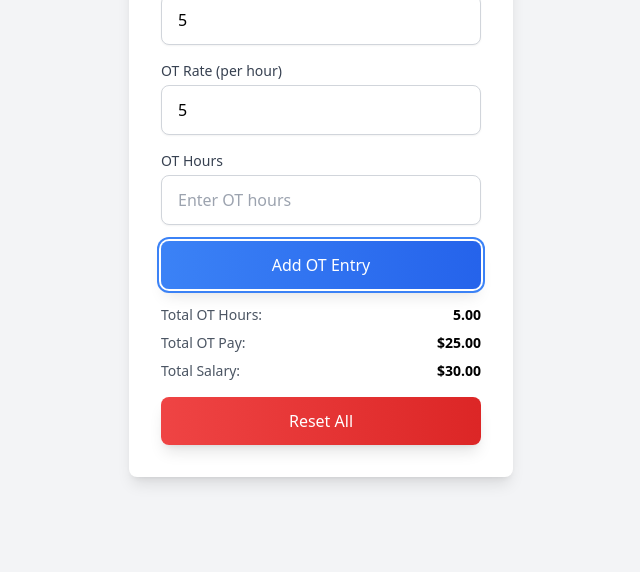
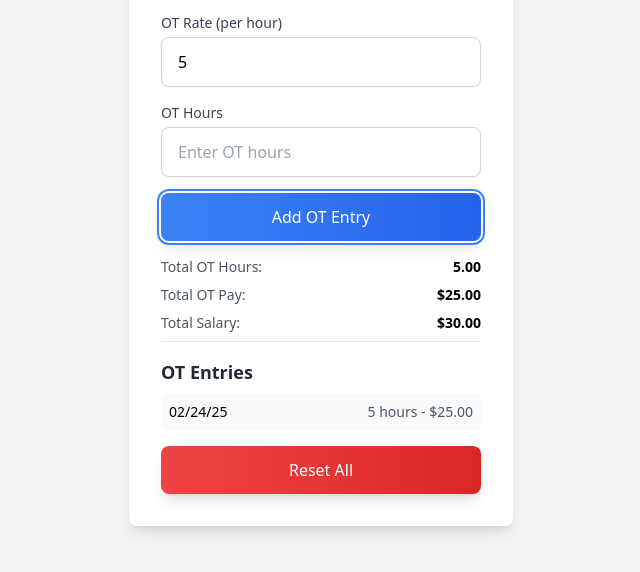
Before and after one commit to piyal007/OT_Tracker2, a plain HTML site: page index.html in a window 1280 px wide. Both pictures are taken after typing "5", "5", "5" into the empty fields and a click on the button "Add OT Entry". Shown: the part 220-792 px from the top of the page, without its empty margins (319-959 px from the left). Drawn offline with nearby package versions, Linux system fonts and the light colour scheme.

Commit message:
add new feature

```diff
--- a/index.html
+++ b/index.html
@@ -43,6 +43,13 @@
                     <span class="text-gray-600">Total Salary:</span>
                     <span id="totalSalary" class="font-semibold">$0</span>
                 </div>
+
+                <div class="mt-4 border-t pt-4">
+                    <h2 class="text-lg font-semibold text-gray-800 mb-2">OT Entries</h2>
+                    <div id="otEntries" class="space-y-2">
+                        <!-- OT entries will be displayed here -->
+                    </div>
+                </div>
             </div>
 
             <button id="resetBtn" class="mt-6 w-full bg-gradient-to-r from-red-500 to-red-600 text-white py-3 px-6 rounded-lg font-medium shadow-lg transition-all duration-200 hover:from-red-600 hover:to-red-700 hover:shadow-xl focus:outline-none focus:ring-2 focus:ring-red-500 focus:ring-offset-2 active:transform active:scale-95">
@@ -86,6 +93,7 @@
             let totalHours = 0;
             let totalOTPay = 0;
 
+            // Update total calculations
             entries.forEach(entry => {
                 totalHours += entry.hours;
                 totalOTPay += entry.otRate * entry.hours;
@@ -93,9 +101,28 @@
 
             const totalSalary = salary + totalOTPay;
 
+            // Update summary values
             totalHoursElement.textContent = totalHours.toFixed(2);
             totalOTPayElement.textContent = `$${totalOTPay.toFixed(2)}`;
             totalSalaryElement.textContent = `$${totalSalary.toFixed(2)}`;
+
+            // Update individual entries display
+            const otEntriesContainer = document.getElementById('otEntries');
+            otEntriesContainer.innerHTML = '';
+
+            entries.forEach((entry, index) => {
+                const entryElement = document.createElement('div');
+                entryElement.className = 'flex justify-between items-center p-2 bg-gray-50 rounded';
+                entryElement.innerHTML = `
+                    <div class="text-sm">
+                        <span class="font-medium">${entry.date}</span>
+                    </div>
+                    <div class="text-sm text-gray-600">
+                        <span>${entry.hours} hours - $${(entry.hours * entry.otRate).toFixed(2)}</span>
+                    </div>
+                `;
+                otEntriesContainer.appendChild(entryElement);
+            });
 
             saveData(entries);
         }
@@ -127,7 +154,7 @@
             if (otRate && hours) {
                 const savedData = JSON.parse(localStorage.getItem('otTrackerData')) || { entries: [] };
                 savedData.entries = savedData.entries || [];
-                savedData.entries.push({ otRate, hours });
+                savedData.entries.push({ otRate, hours, date: new Date().toLocaleDateString('en-US', { month: '2-digit', day: '2-digit', year: '2-digit' }) });
 
                 calculateTotals(savedData.entries);
 
```
